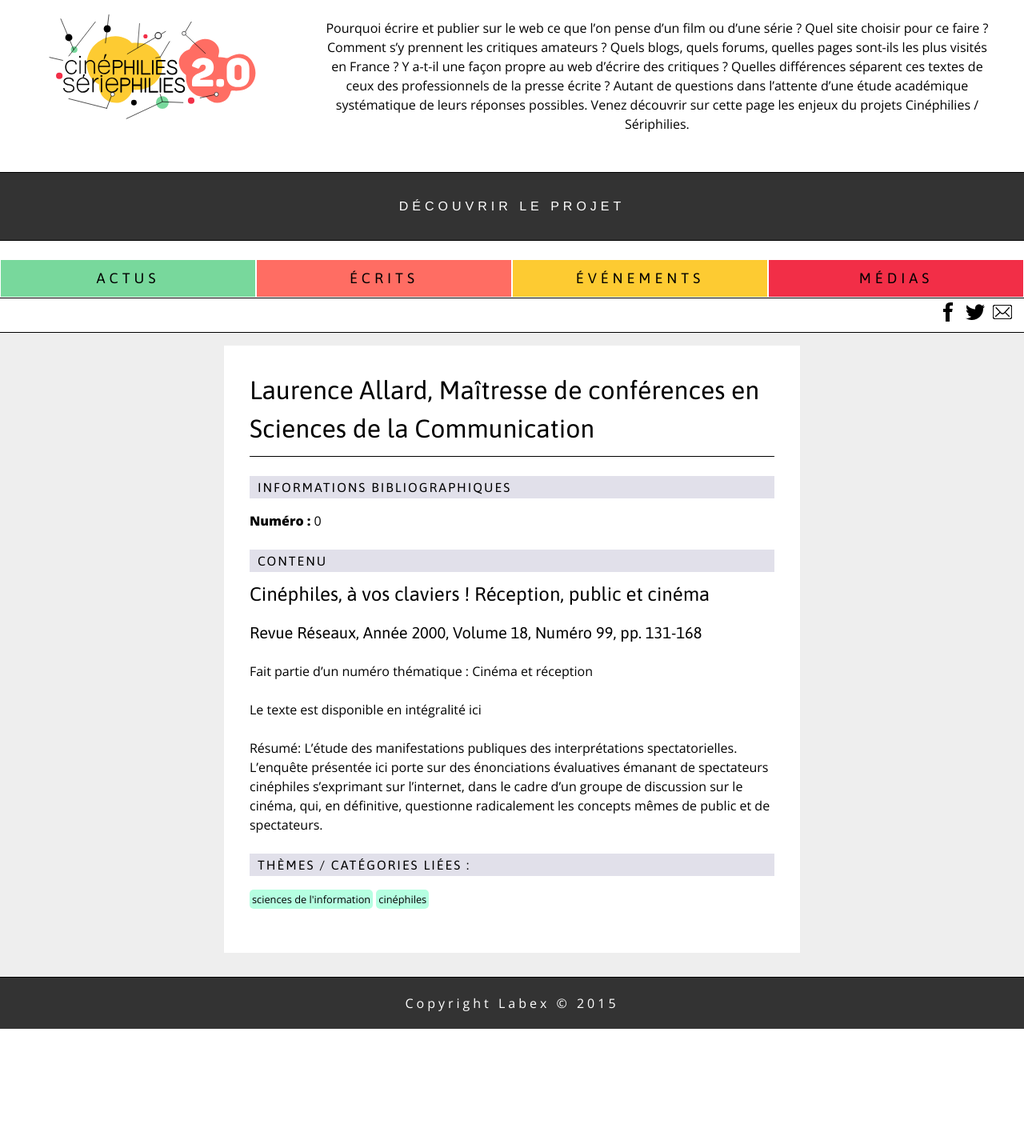
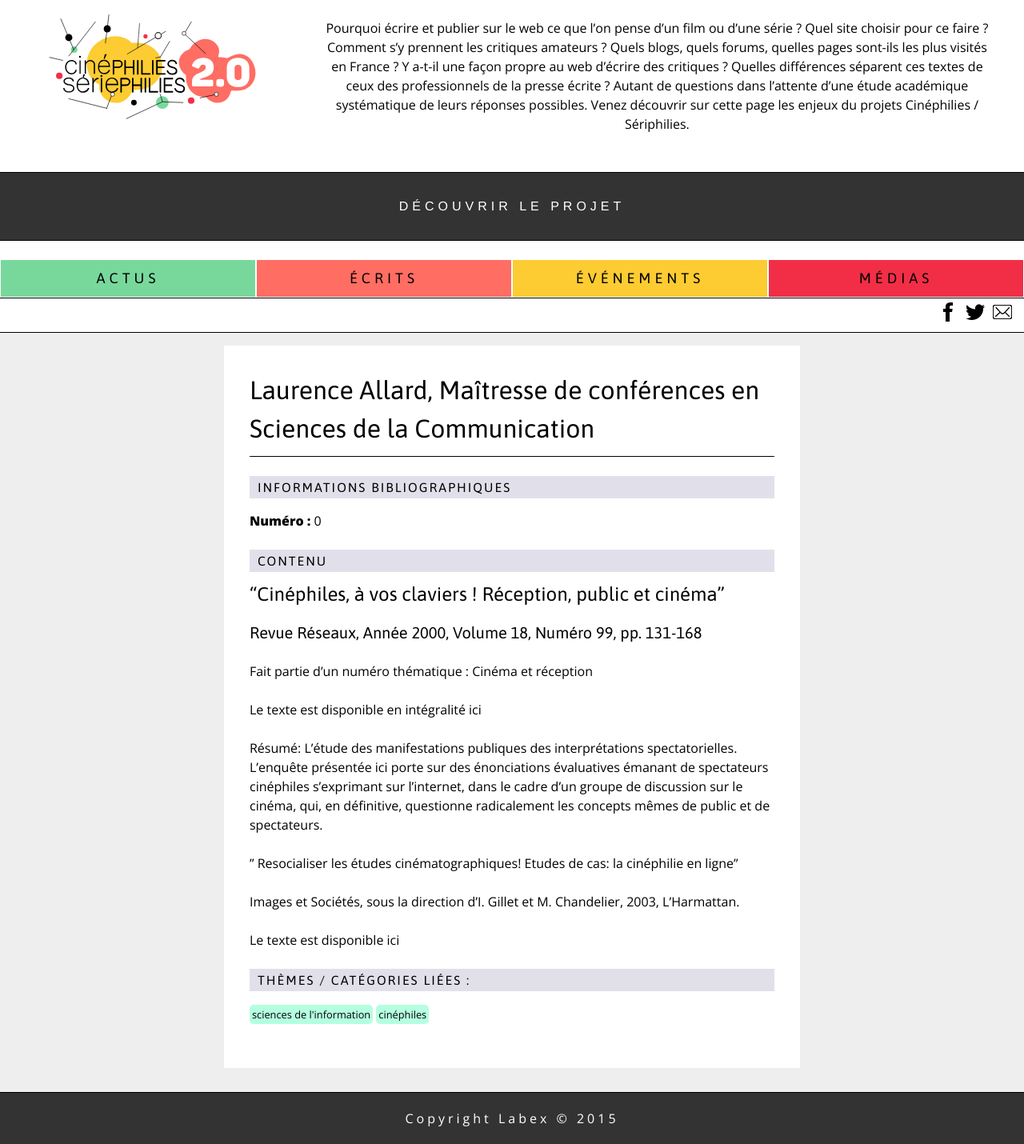
Before and after one commit to Labex-ICCA/Labex-ICCA.github.io, a Jekyll site: the page built from _posts/ecrits/2015-11-21-laurence-allard-ma-tresse-de-conf-rences-en-sciences-de-la-communication.md, in a window 1280 px wide. Shown: the whole page at 80% size. Built offline with Jekyll 4.4.1, drawn with Linux system fonts in a browser that asks for light colours; Markdown is read by kramdown in place of the engine named in the settings; before the commit the page ends 1286 px from its top, so only the background shows below that.

Commit message:
Updated 2015-11-21-laurence-allard-ma-tresse-de-conf-rences-en-sciences-de-la-communication.md

```diff
--- a/_posts/ecrits/2015-11-21-laurence-allard-ma-tresse-de-conf-rences-en-sciences-de-la-communication.md
+++ b/_posts/ecrits/2015-11-21-laurence-allard-ma-tresse-de-conf-rences-en-sciences-de-la-communication.md
@@ -17,7 +17,7 @@ title: "Laurence Allard, Maîtresse de conférences en Sciences de la Communicat
 ---
 
 
-## Cinéphiles, à vos claviers ! Réception, public et cinéma
+## "Cinéphiles, à vos claviers ! Réception, public et cinéma"
 
 ### Revue Réseaux,  Année 2000,  Volume 18,  Numéro 99,  pp. 131-168
 
@@ -27,3 +27,9 @@ Le texte est disponible en intégralité [ici](http://www.persee.fr/doc/reso_075
 
 Résumé:
 L'étude des manifestations publiques des interprétations spectatorielles. L'enquête présentée ici porte sur des énonciations évaluatives émanant de spectateurs cinéphiles s'exprimant sur l'internet, dans le cadre d'un groupe de discussion sur le cinéma, qui, en définitive, questionne radicalement les concepts mêmes de public et de spectateurs.
+
+" Resocialiser les études cinématographiques! Etudes de cas: la cinéphilie en ligne"
+
+Images et Sociétés, sous la direction d'I. Gillet et M. Chandelier, 2003, L'Harmattan.
+
+Le texte est disponible [ici](http://culturesexpressives.fr/lib/exe/fetch.php?media=cinephilie_en_ligne.pdf)
```
